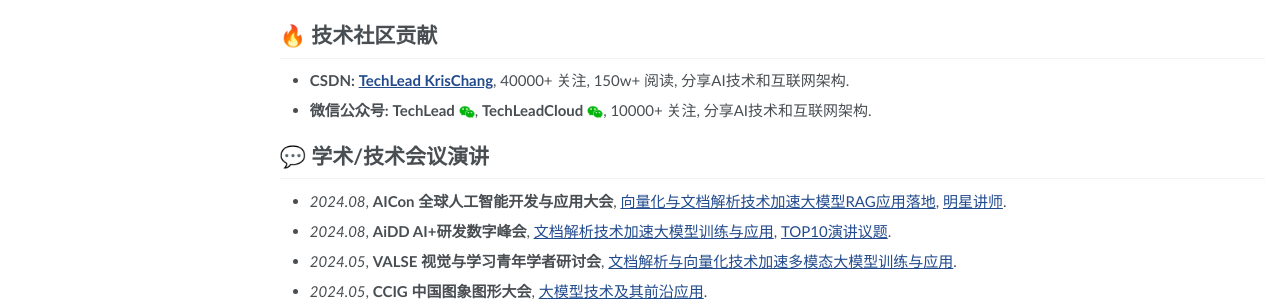
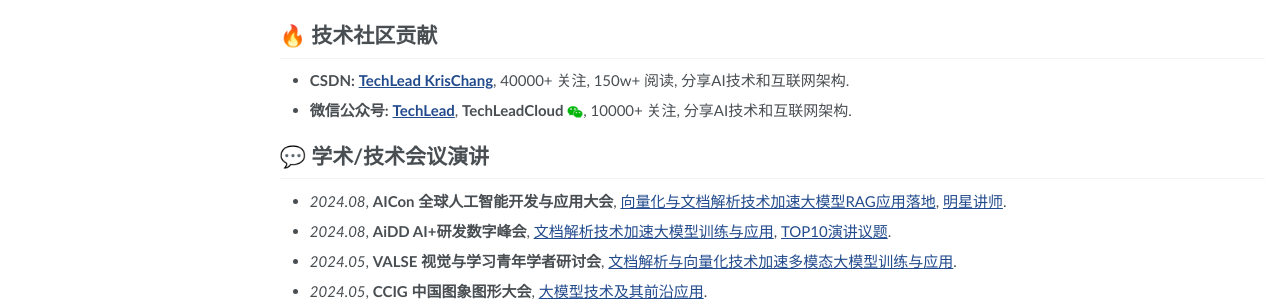
Before and after one commit to yangchangcy/yangchangcy.github.io, a Jekyll site: the page built from _pages/about.md, in a window 1280 px wide and 1039 px high. Shown: the part 692-993 px from the top of the window. Built offline with Jekyll 4.4.1, drawn with Linux system fonts in a browser that asks for light colours.

Commit message:
Update about.md

```diff
--- a/_pages/about.md
+++ b/_pages/about.md
@@ -54,7 +54,7 @@
 
 - **CSDN:** [**TechLead KrisChang**](https://techlead.blog.csdn.net), 40000+ 关注, 150w+ 阅读, 分享AI技术和互联网架构.
 
-- **微信公众号:** **TechLead** [![WeChat QR](../images/wechat_logo_16h.png)](https://raw.githubusercontent.com/yangchangcy/zh/refs/heads/main/images/wechat1.jpg), **TechLeadCloud** [![WeChat QR](../images/wechat_logo_16h.png)](https://raw.githubusercontent.com/yangchangcy/zh/refs/heads/main/images/wechat2.jpg), 10000+ 关注, 分享AI技术和互联网架构.
+- **微信公众号:** [**TechLead**](https://raw.githubusercontent.com/yangchangcy/zh/refs/heads/main/images/wechat1.jpg), **TechLeadCloud** [![WeChat QR](../images/wechat_logo_16h.png)](https://raw.githubusercontent.com/yangchangcy/zh/refs/heads/main/images/wechat2.jpg), 10000+ 关注, 分享AI技术和互联网架构.
 
 # 💬 学术/技术会议演讲
 - *2024.08*, **AICon 全球人工智能开发与应用大会**, [向量化与文档解析技术加速大模型RAG应用落地](https://aicon.infoq.cn/2024/shanghai/presentation/6004), [明星讲师](https://mp.weixin.qq.com/s/4UHYJ1cb-XiQPHjdOEXf6A).
```
